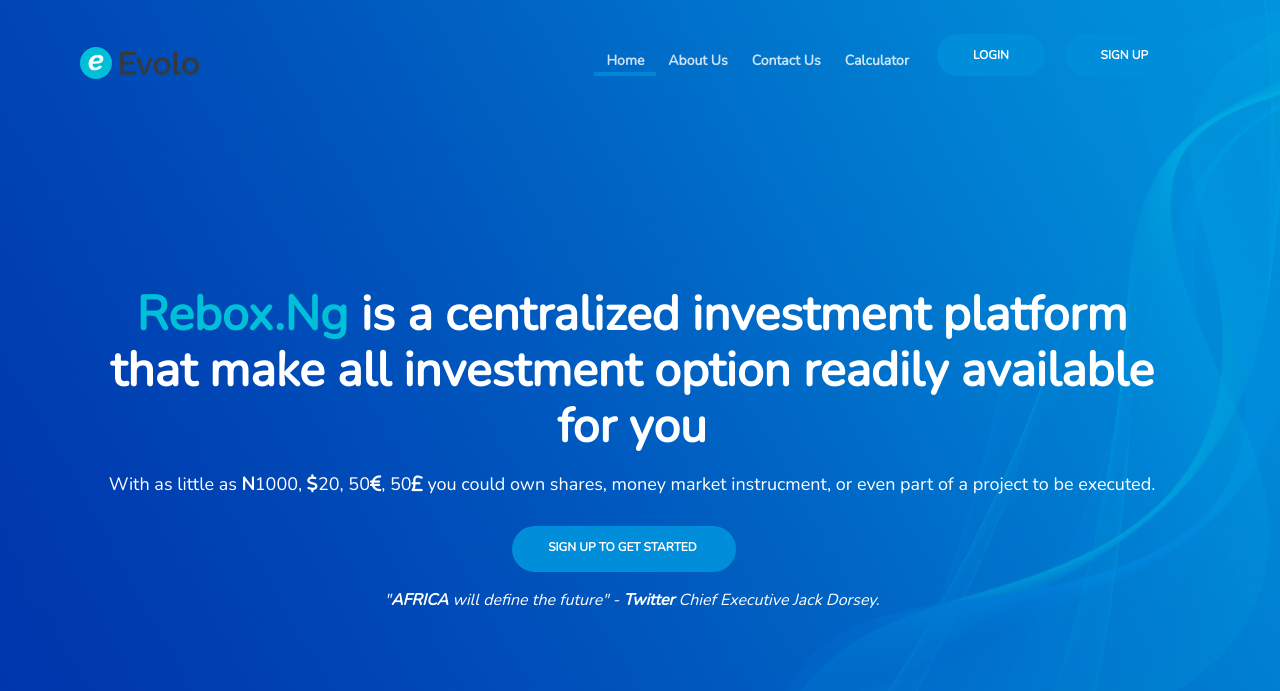
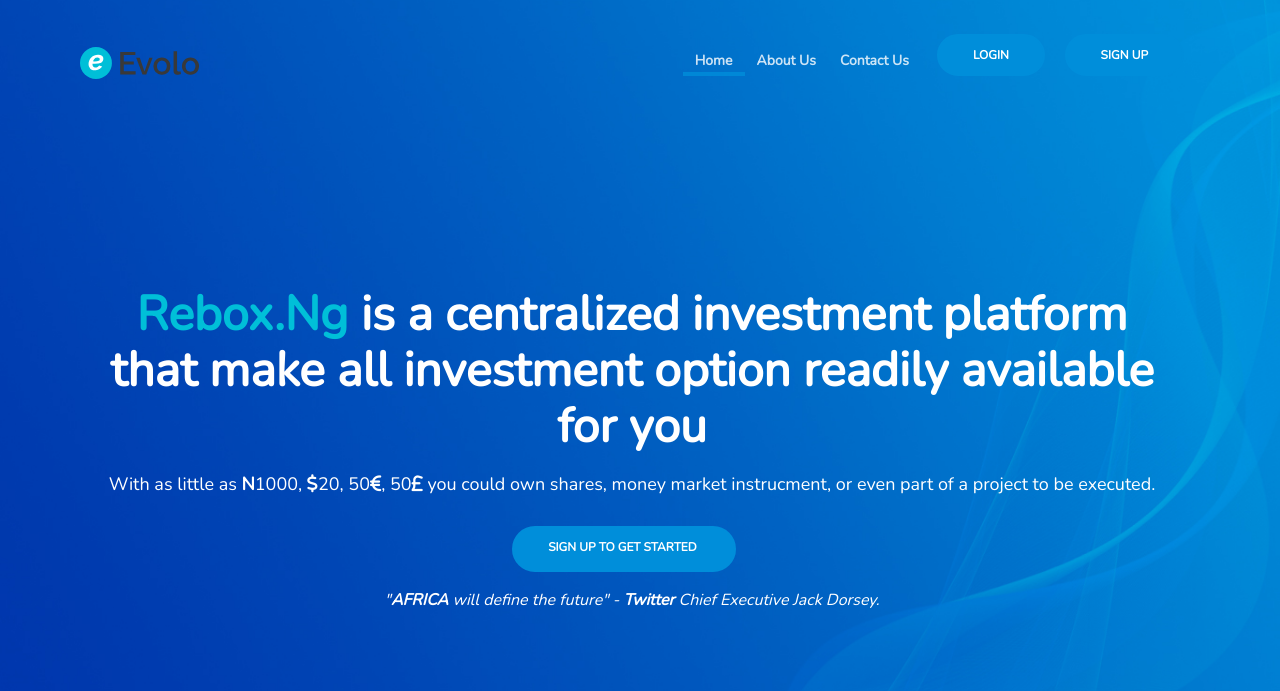
Before and after one commit to khollinzx/rebox, a PHP site: page /index.php in a window 1280 px wide. Shown: the top 691 px of the page. Run offline with PHP 8.4, Linux system fonts and the light colour scheme; some libraries are stand-ins or nearby versions.

Commit message:
editted some items on the index page

```diff
--- a/inc/landingPageNavbar.php
+++ b/inc/landingPageNavbar.php
@@ -21,27 +21,22 @@
                 <li class="nav-item">
                     <a class="nav-link page-scroll <?php if ($linkTitle == "home") {
                                                         echo "live";
-                                                    } ?>" href="<?php echo BASE_URL; ?>index.php">Home <span class="sr-only">(current)</span></a>
+                                                    } ?>" href="<?php echo BASE_URL; ?>home/">Home <span class="sr-only">(current)</span></a>
                 </li>
                 <li class="nav-item">
                     <a class="nav-link page-scroll <?php if ($linkTitle == "about") {
                                                         echo "live";
-                                                    } ?>" href="<?php echo BASE_URL; ?>about-us.php">About Us</a>
+                                                    } ?>" href="<?php echo BASE_URL; ?>abt/">About Us</a>
                 </li>
                 <li class="nav-item">
                     <a class="nav-link page-scroll <?php if ($linkTitle == "contact") {
                                                         echo "live";
-                                                    } ?>" href="<?php echo BASE_URL; ?>contact-us.php">Contact Us</a>
-                </li>
-                <li class="nav-item">
-                    <a class="nav-link page-scroll <?php if ($linkTitle == "calculator") {
-                                                        echo "live";
-                                                    } ?>" href="<?php echo BASE_URL; ?>calculator.php">Calculator</a>
+                                                    } ?>" href="<?php echo BASE_URL; ?>cot/">Contact Us</a>
                 </li>
             </ul>
             <div>
-                <a class="page-scroll btn-solid-reg mr-3 mb-3" href="<?php echo BASE_URL; ?>login.php"> LOGIN</a>
-                <a class="page-scroll btn-solid-reg mr-3 mb-3" href="<?php echo BASE_URL; ?>signup.php"> SIGN UP</a>
+                <a class="page-scroll btn-solid-reg mr-3 mb-3" href="<?php echo BASE_URL; ?>proceed/"> LOGIN</a>
+                <a class="page-scroll btn-solid-reg mr-3 mb-3" href="<?php echo BASE_URL; ?>new/"> SIGN UP</a>
             </div>
         </div>
     </div>
```
Also changed, not shown: .htaccess, about.php (renamed from about-us.php), contact.php (renamed from contact-us.php).
